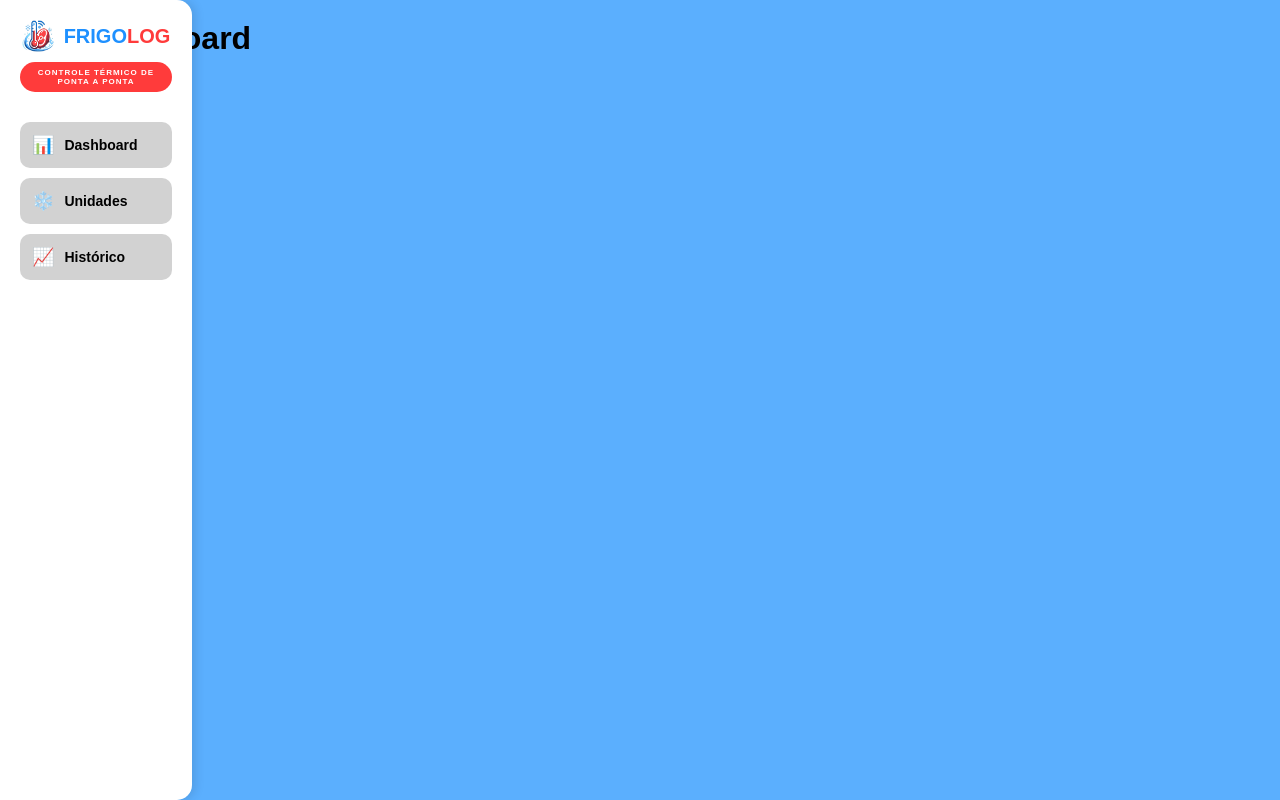
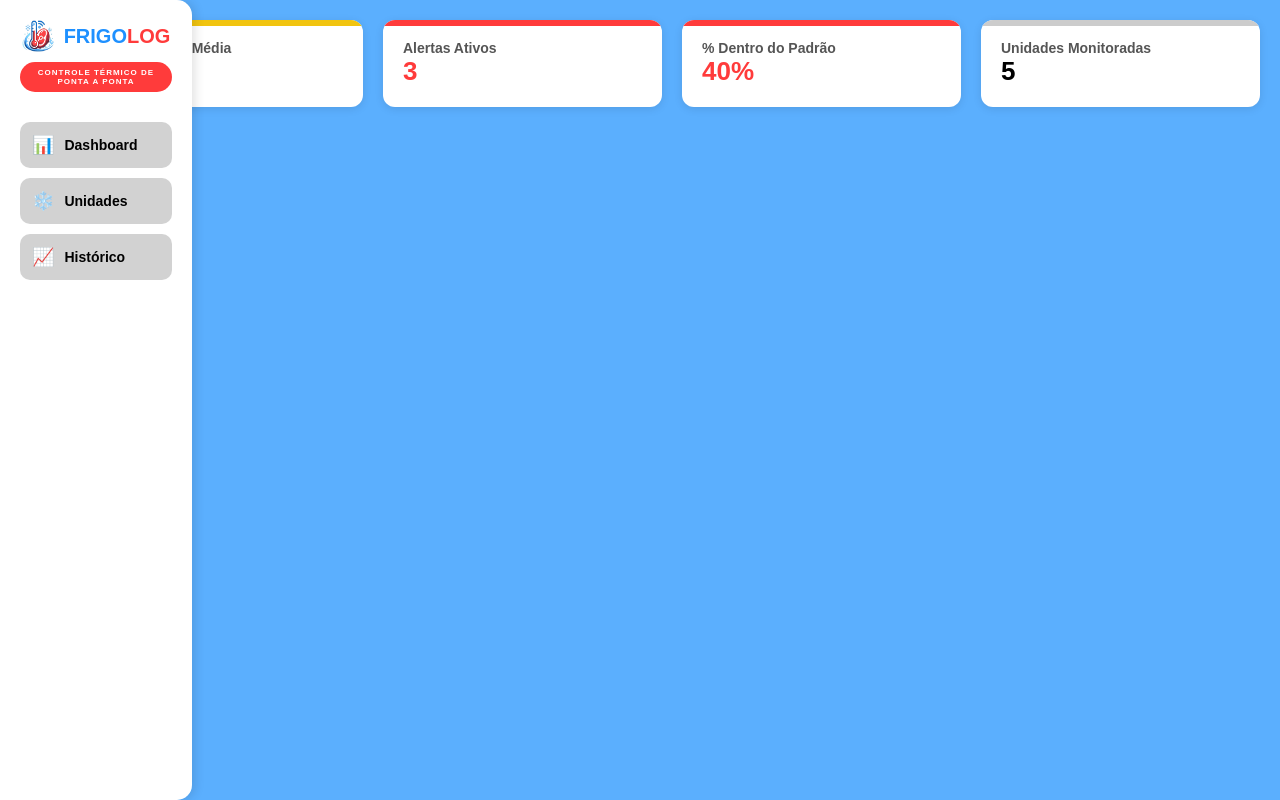
Before and after one commit to FrigoLog/frigolog, a plain HTML site: page dash_bruno/dashboard.html in a window 1280 px wide. Drawn offline with Linux system fonts and the light colour scheme.

Commit message:
adiciona kpis na dashboard

```diff
--- a/dash_bruno/dashboard.html
+++ b/dash_bruno/dashboard.html
@@ -46,7 +46,34 @@
     <div class="conteudo">
 
         <div id="dashboard" class="tela">
-            <h1>Dashboard</h1>
+
+            <!-- KPIs -->
+            <div class="kpis">
+                <div class="kpi-card">
+                    <div class="kpi-bar"></div>
+                    <h3>Temperatura Média</h3>
+                    <p id="kpiTemp">-- °C</p>
+                </div>
+
+                <div class="kpi-card">
+                    <div class="kpi-bar"></div>
+                    <h3>Alertas Ativos</h3>
+                    <p id="kpiAlertas">--</p>
+                </div>
+
+                <div class="kpi-card">
+                    <div class="kpi-bar"></div>
+                    <h3>% Dentro do Padrão</h3>
+                    <p id="kpiPercentual">--%</p>
+                </div>
+
+                <div class="kpi-card">
+                    <div class="kpi-bar"></div>
+                    <h3>Unidades Monitoradas</h3>
+                    <p id="kpiUnidades">--</p>
+                </div>
+            </div>
+
         </div>
 
         <div id="unidades" class="tela">
@@ -60,7 +87,105 @@
     </div>
 </body>
 <script>
-    trocarTela('dashboard');
+    const unidades = [
+        { nome: "Freezer 01", tipo: "Freezer", temp: 2 },
+        { nome: "Câmara Fria 02", tipo: "Câmara", temp: 5 },
+        { nome: "Caminhão 03", tipo: "Caminhão", temp: 14 },
+        { nome: "Geladeira 04", tipo: "Geladeira", temp: -1 },
+        { nome: "Freezer 05", tipo: "Freezer", temp: 3 }
+    ];
+
+    function atualizarDados() {
+        let soma = 0;
+        let alertas = 0;
+        let dentro_da_faixa = 0;
+
+        for (let i = 0; i < unidades.length; i++) {
+
+            // // simula variação de temperatura
+            // unidades[i].temp += (Math.random() * 2 - 1);
+
+            soma += unidades[i].temp;
+
+            if (unidades[i].temp < 0 || unidades[i].temp > 4) {
+                alertas++;
+            } else {
+                dentro_da_faixa++;
+            }
+        }
+
+        let media = (soma / unidades.length).toFixed(1);
+        let percentual = ((dentro_da_faixa / unidades.length) * 100).toFixed(0);
+
+        // mudar cores dos kpis de acordo com valor
+
+        // temp media
+        const kpiTemp = document.getElementById("kpiTemp");
+        const cardTemp = kpiTemp.parentElement;
+
+        kpiTemp.innerText = media + " °C";
+
+        // limpa todos os estilos
+        kpiTemp.classList.remove("kpi-normal", "kpi-alerta", "kpi-critico");
+        cardTemp.classList.remove("normal", "alerta", "critico");
+
+        if (media >= 0 && media <= 4) {
+            kpiTemp.classList.add("kpi-normal");
+            cardTemp.classList.add("normal");
+        } else if ((media >= -1 && media < 0) || (media > 4 && media <= 6)) {
+            kpiTemp.classList.add("kpi-alerta");
+            cardTemp.classList.add("alerta");
+
+        } else {
+            kpiTemp.classList.add("kpi-critico");
+            cardTemp.classList.add("critico");
+        }
+
+        //alertas
+        const kpiAlertas = document.getElementById("kpiAlertas");
+        const cardAlertas = kpiAlertas.parentElement;
+
+        kpiAlertas.innerText = alertas;
+
+        kpiAlertas.classList.remove("kpi-normal", "kpi-alerta", "kpi-critico");
+        cardAlertas.classList.remove("normal", "alerta", "critico");
+
+        if (alertas === 0) {
+            kpiAlertas.classList.add("kpi-normal");
+            cardAlertas.classList.add("normal");
+
+        } else if (alertas <= 2) {
+            kpiAlertas.classList.add("kpi-alerta");
+            cardAlertas.classList.add("alerta");
+
+        } else {
+            kpiAlertas.classList.add("kpi-critico");
+            cardAlertas.classList.add("critico");
+        }
+
+        const kpiPercentual = document.getElementById("kpiPercentual");
+        const cardPercentual = kpiPercentual.parentElement;
+
+        kpiPercentual.innerText = percentual + "%";
+
+        kpiPercentual.classList.remove("kpi-normal", "kpi-alerta", "kpi-critico");
+        cardPercentual.classList.remove("normal", "alerta", "critico");
+
+        if (percentual >= 90) {
+            kpiPercentual.classList.add("kpi-normal");
+            cardPercentual.classList.add("normal");
+
+        } else if (percentual >= 70) {
+            kpiPercentual.classList.add("kpi-alerta");
+            cardPercentual.classList.add("alerta");
+
+        } else {
+            kpiPercentual.classList.add("kpi-critico");
+            cardPercentual.classList.add("critico");
+        }
+
+        document.getElementById("kpiUnidades").innerText = unidades.length;
+    }
 
     function trocarTela(id) {
         const telas = document.querySelectorAll('.tela');
@@ -69,6 +194,10 @@
         }
         document.getElementById(id).classList.add('ativa');
     }
+
+    trocarTela('dashboard');
+    atualizarDados();
+
 </script>
 
 </html>
--- a/dash_bruno/style.css
+++ b/dash_bruno/style.css
@@ -28,6 +28,8 @@ body {
     display: flex;
     flex-direction: column;
     align-items: center;
+
+    z-index: 999;
 }
 
 .sidebar:hover {
@@ -134,3 +136,80 @@ body {
 .tela.ativa {
     display: block;
 }
+
+.kpis {
+    display: flex;
+    gap: 20px;
+    margin-bottom: 20px;
+}
+
+.kpi-card {
+    flex: 1;
+    background-color: white;
+    padding: 20px;
+    border-radius: 12px;
+
+    box-shadow: 0 2px 8px rgba(0,0,0,0.1);
+
+    position: relative;
+    overflow: hidden;
+
+    transition: all 0.25s ease;
+}
+
+.kpi-card:hover {
+    transform: translateY(-6px) scale(1.01);
+    box-shadow:
+        0 10px 20px rgba(0,0,0,0.12),
+        0 4px 8px rgba(0,0,0,0.08);
+}
+
+.kpi-bar {
+    position: absolute;
+    top: 0;
+    left: 0;
+
+    height: 6px;
+    width: 100%;
+
+    background-color: #ccc;
+
+    border-radius: 12px 12px 0 0;
+
+    transition: 0.3s;
+}
+
+.kpi-card.normal .kpi-bar {
+    background-color: #ccc;
+}
+
+.kpi-card.alerta .kpi-bar {
+    background-color: #f1c40f;
+}
+
+.kpi-card.critico .kpi-bar {
+    background-color: #ff3b3b;
+}
+
+.kpi-card h3 {
+    font-size: 14px;
+    color: #555;
+}
+
+.kpi-card p {
+    font-size: 26px;
+    font-weight: bold;
+}
+
+/* ESTILOS PARA ALERTAS DOS KPIS */
+.kpi-normal {
+    color: #333;
+}
+
+.kpi-alerta {
+    color: #f1c40f; /
+}
+
+.kpi-critico {
+    color: #ff3b3b;
+}
```
